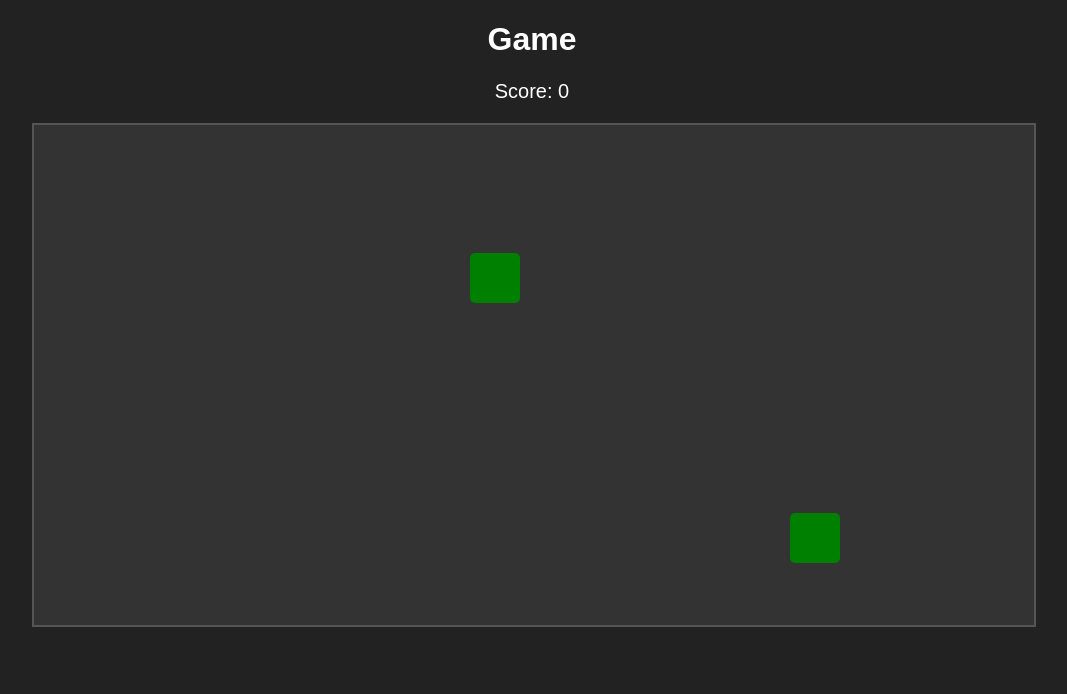
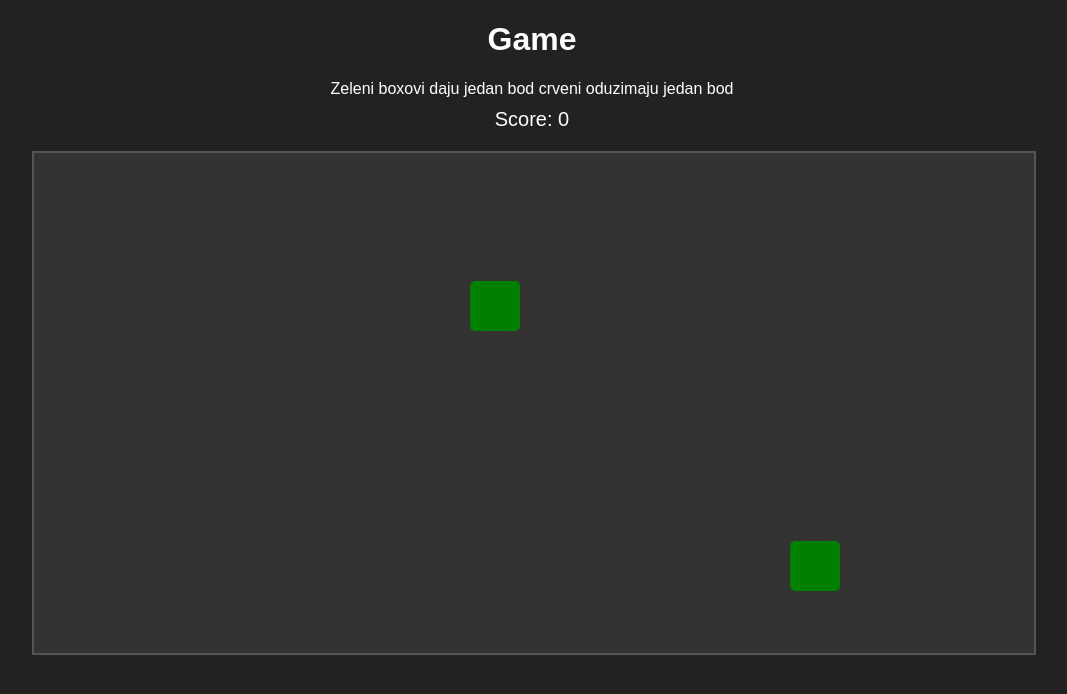
Before and after one commit to kuzn3tsov/box-game, a plain HTML site: page index.html in a window 1280 px wide. Both pictures are taken after a click on the button "Start Game". Shown: the whole page, without its empty margins (108-1175 px from the left). Drawn offline with Linux system fonts and the light colour scheme.

Commit message:
small fix

```diff
--- a/index.html
+++ b/index.html
@@ -11,6 +11,7 @@
     <body>
         <h1>Game</h1>
         <div id="gameContainer">
+            <div>Zeleni boxovi daju jedan bod crveni oduzimaju jedan bod</div>
             <div id="scoreBoard">Score: 0</div>
             <div id="gameArea">
                 <div id="player"></div>
--- a/js/script.js
+++ b/js/script.js
@@ -9,7 +9,7 @@ function game() {
     gameArea.innerHTML = '';
 
     for (let i = 0; i < 10; i++) {
-        const isGreen = Math.random() > 0.5;
+        const isGreen = Math.random() > 0.2;
         boxes.push({
             x: Math.random() * (gameArea.offsetWidth - 50),
             y: Math.random() * (gameArea.offsetHeight - 50),
@@ -58,7 +58,6 @@ function game() {
     }
 
     setTimeout(function () {
-        alert('Game over! Your score is: ' + score);
         document.getElementById('playAgainButton').style.display = 'inline-block';
     }, (boxes.length + 1) * 1000 + 2000);
 }
```
